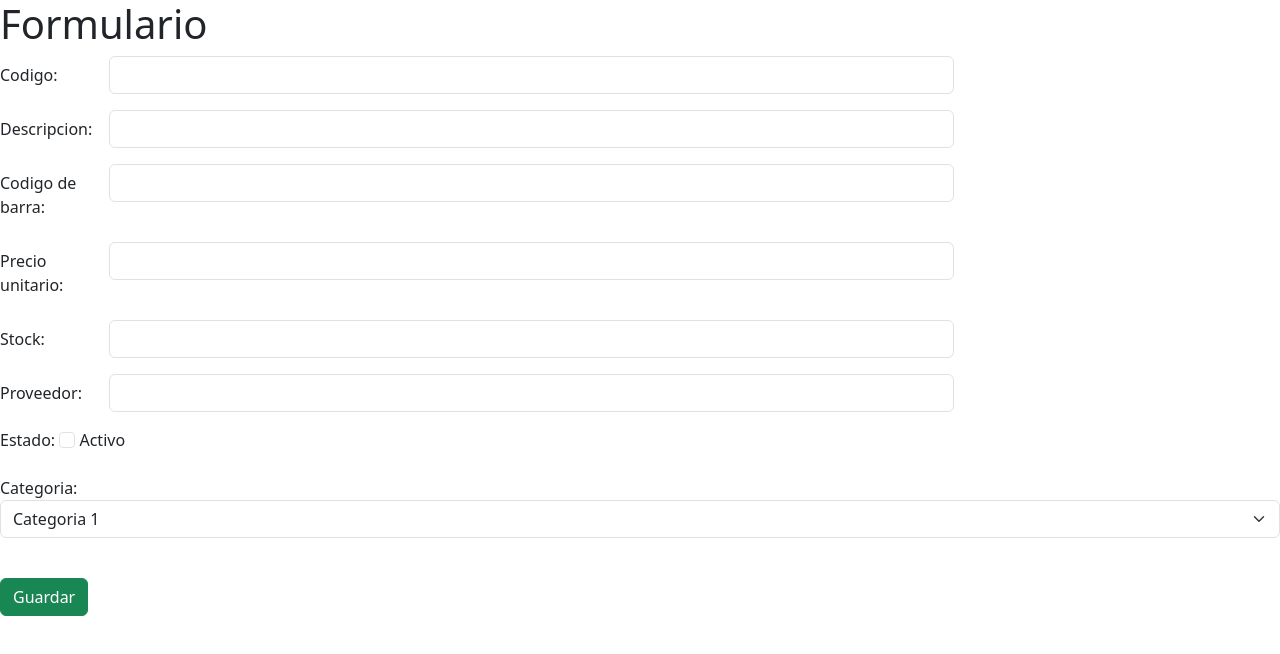
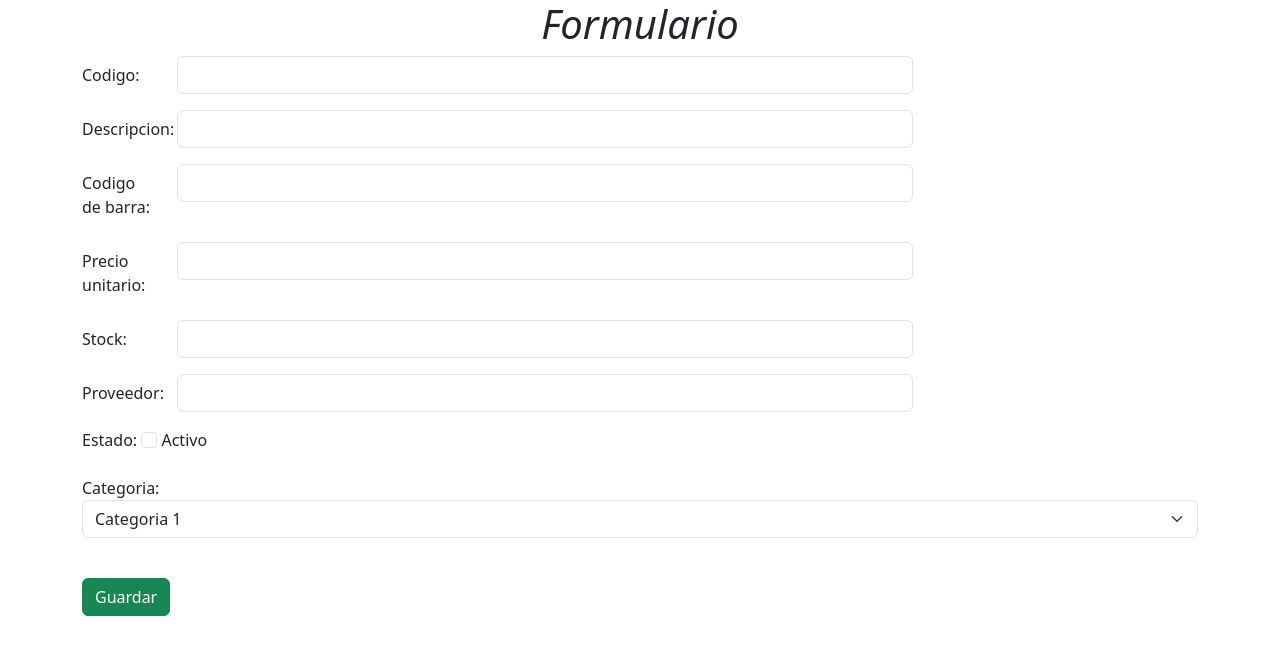
Before and after one commit to AlexisIrula/Actividad_3, a plain HTML site: page producto.html in a window 1280 px wide. Drawn offline with nearby package versions, Linux system fonts and the light colour scheme.

Commit message:
Actualizado

```diff
--- a/CSS/style.css
+++ b/CSS/style.css
@@ -1,5 +1,4 @@
-.text {
-  background-color: rgb(240, 245, 207);
+.tittle {
   text-align: center;
   font-style: italic;
   font-size: 30px;
--- a/producto.html
+++ b/producto.html
@@ -11,7 +11,7 @@
     <link href="https://cdn.jsdelivr.net/npm/bootstrap@5.3.0-alpha1/dist/css/bootstrap.min.css" rel="stylesheet" integrity="sha384-GLhlTQ8iRABdZLl6O3oVMWSktQOp6b7In1Zl3/Jr59b6EGGoI1aFkw7cmDA6j6gD" crossorigin="anonymous">
     <script src="https://cdn.jsdelivr.net/npm/bootstrap@5.3.0-alpha1/dist/js/bootstrap.bundle.min.js" integrity="sha384-w76AqPfDkMBDXo30jS1Sgez6pr3x5MlQ1ZAGC+nuZB+EYdgRZgiwxhTBTkF7CXvN" crossorigin="anonymous"></script>
 </head>
-<body>
+<body class="container">
   <header class="tittle">
     <h1>Formulario</h1>
   </header>
```
